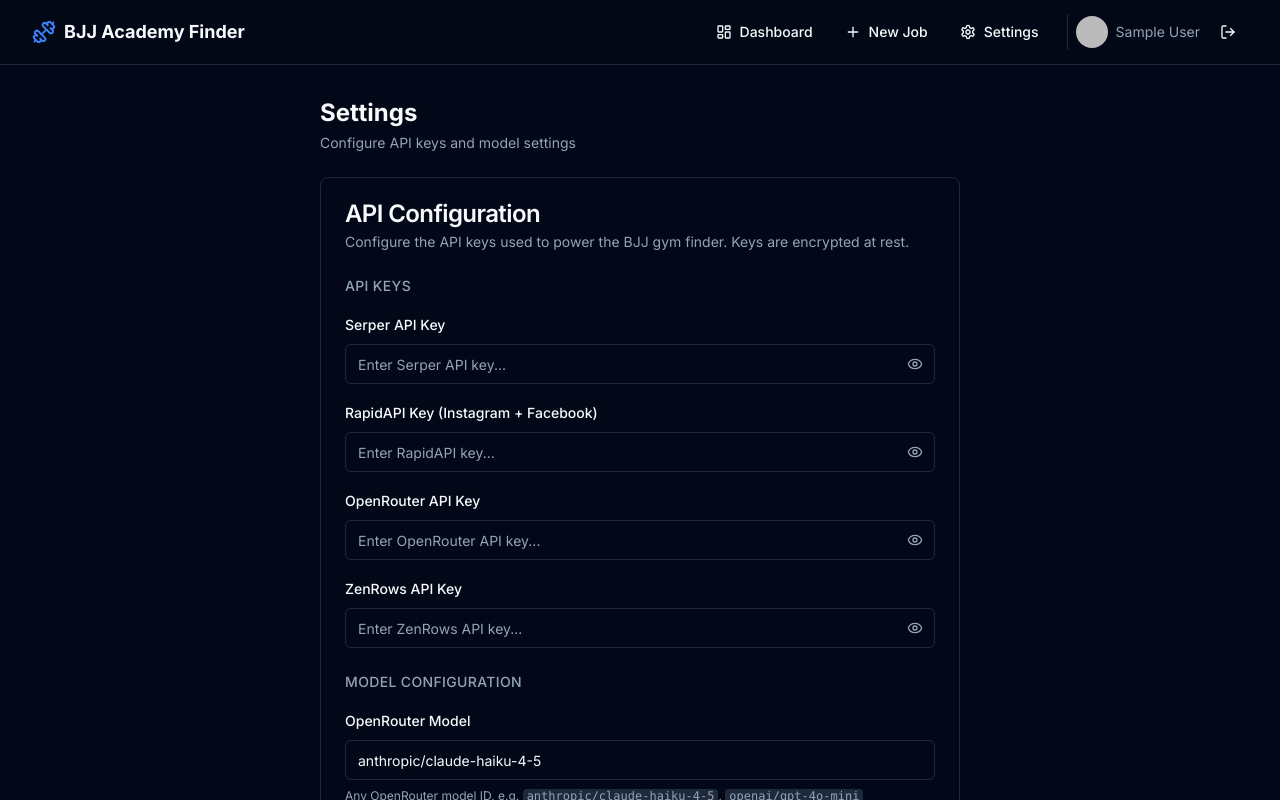
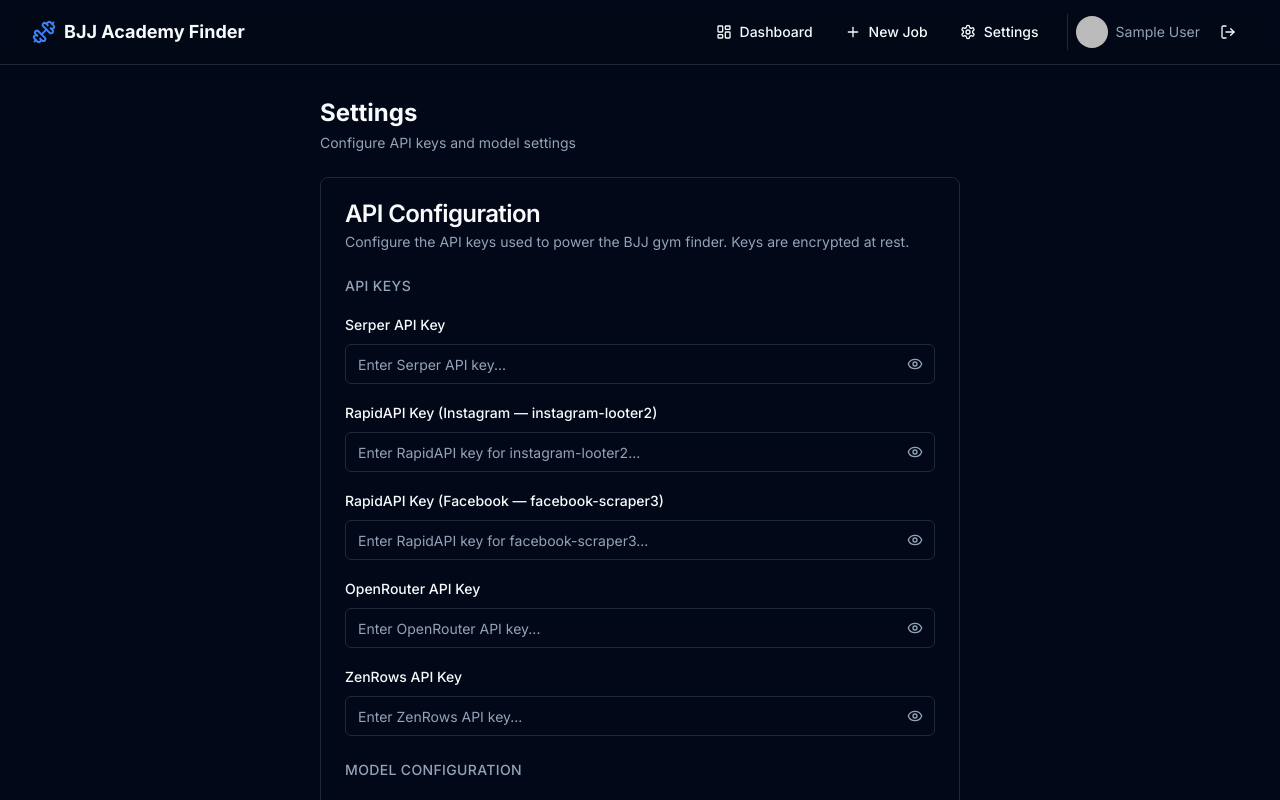
Before and after one commit to ibaddKhan/bjj-academy-finder, a Next.js app: page /settings in a window 1280 px wide. Shown: the top 800 px of the page. Built offline with nearby package versions, Linux system fonts and the light colour scheme; no server answers; the database is empty; sample sign-in values are in the browser's storage.

Commit message:
Split rapidapiKey into instagramKey + facebookKey
Instagram (instagram-looter2) and Facebook (facebook-scraper3) are
separate RapidAPI subscriptions with different keys.

```diff
--- a/src/app/api/settings/route.ts
+++ b/src/app/api/settings/route.ts
@@ -5,7 +5,8 @@ import { encrypt, decrypt } from "@/lib/encrypt";
 
 const SETTINGS_KEYS = [
   "serperKey",
-  "rapidapiKey",
+  "instagramKey",
+  "facebookKey",
   "openrouterKey",
   "zenrowsKey",
   "openrouterModel",
--- a/src/components/SettingsForm.tsx
+++ b/src/components/SettingsForm.tsx
@@ -9,7 +9,8 @@ import { Save, Eye, EyeOff } from "lucide-react";
 
 interface SettingsData {
   serperKey: string;
-  rapidapiKey: string;
+  instagramKey: string;
+  facebookKey: string;
   openrouterKey: string;
   zenrowsKey: string;
   openrouterModel: string;
@@ -17,7 +18,8 @@ interface SettingsData {
 
 const FIELD_LABELS: Record<keyof SettingsData, string> = {
   serperKey: "Serper API Key",
-  rapidapiKey: "RapidAPI Key (Instagram + Facebook)",
+  instagramKey: "RapidAPI Key (Instagram — instagram-looter2)",
+  facebookKey: "RapidAPI Key (Facebook — facebook-scraper3)",
   openrouterKey: "OpenRouter API Key",
   zenrowsKey: "ZenRows API Key",
   openrouterModel: "OpenRouter Model",
@@ -25,7 +27,8 @@ const FIELD_LABELS: Record<keyof SettingsData, string> = {
 
 const FIELD_PLACEHOLDERS: Record<keyof SettingsData, string> = {
   serperKey: "Enter Serper API key...",
-  rapidapiKey: "Enter RapidAPI key...",
+  instagramKey: "Enter RapidAPI key for instagram-looter2...",
+  facebookKey: "Enter RapidAPI key for facebook-scraper3...",
   openrouterKey: "Enter OpenRouter API key...",
   zenrowsKey: "Enter ZenRows API key...",
   openrouterModel: "anthropic/claude-haiku-4-5",
@@ -33,7 +36,8 @@ const FIELD_PLACEHOLDERS: Record<keyof SettingsData, string> = {
 
 const API_KEYS: (keyof SettingsData)[] = [
   "serperKey",
-  "rapidapiKey",
+  "instagramKey",
+  "facebookKey",
   "openrouterKey",
   "zenrowsKey",
 ];
@@ -41,7 +45,8 @@ const API_KEYS: (keyof SettingsData)[] = [
 export function SettingsForm() {
   const [settings, setSettings] = useState<SettingsData>({
     serperKey: "",
-    rapidapiKey: "",
+    instagramKey: "",
+    facebookKey: "",
     openrouterKey: "",
     zenrowsKey: "",
     openrouterModel: "anthropic/claude-haiku-4-5",
--- a/src/lib/agent/index.ts
+++ b/src/lib/agent/index.ts
@@ -10,7 +10,8 @@ export interface AgentSettings {
   openrouterKey: string;
   openrouterModel: string;
   serperKey: string;
-  rapidapiKey: string;
+  instagramKey: string;
+  facebookKey: string;
   zenrowsKey: string;
 }
 
@@ -216,13 +217,13 @@ export async function runAgent(
             if (toolArgs.action === "profile") {
               toolResult = await instagramScrape(
                 toolArgs.query,
-                settings.rapidapiKey,
+                settings.instagramKey,
                 remainingSearches
               );
             } else {
               toolResult = await instagramSearch(
                 toolArgs.query,
-                settings.rapidapiKey,
+                settings.instagramKey,
                 remainingSearches
               );
             }
@@ -247,7 +248,7 @@ export async function runAgent(
           case "facebook":
             toolResult = await facebookScrape(
               toolArgs.query,
-              settings.rapidapiKey,
+              settings.facebookKey,
               remainingSearches
             );
             break;
--- a/src/workers/processor.ts
+++ b/src/workers/processor.ts
@@ -37,7 +37,8 @@ async function getUserSettings(userId: string): Promise<AgentSettings> {
     openrouterKey: map.openrouterKey ?? "",
     openrouterModel: map.openrouterModel ?? "anthropic/claude-haiku-4-5",
     serperKey: map.serperKey ?? "",
-    rapidapiKey: map.rapidapiKey ?? "",
+    instagramKey: map.instagramKey ?? "",
+    facebookKey: map.facebookKey ?? "",
     zenrowsKey: map.zenrowsKey ?? "",
   };
 }
```
